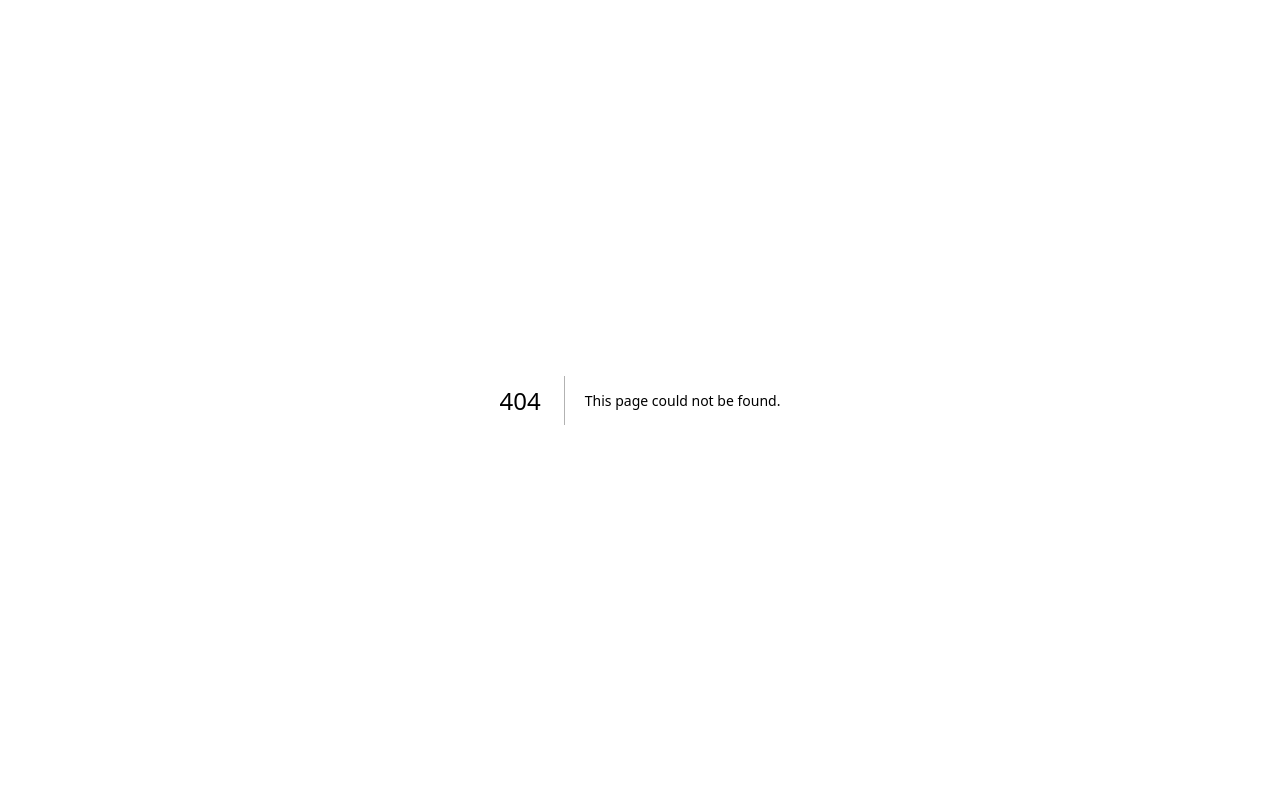
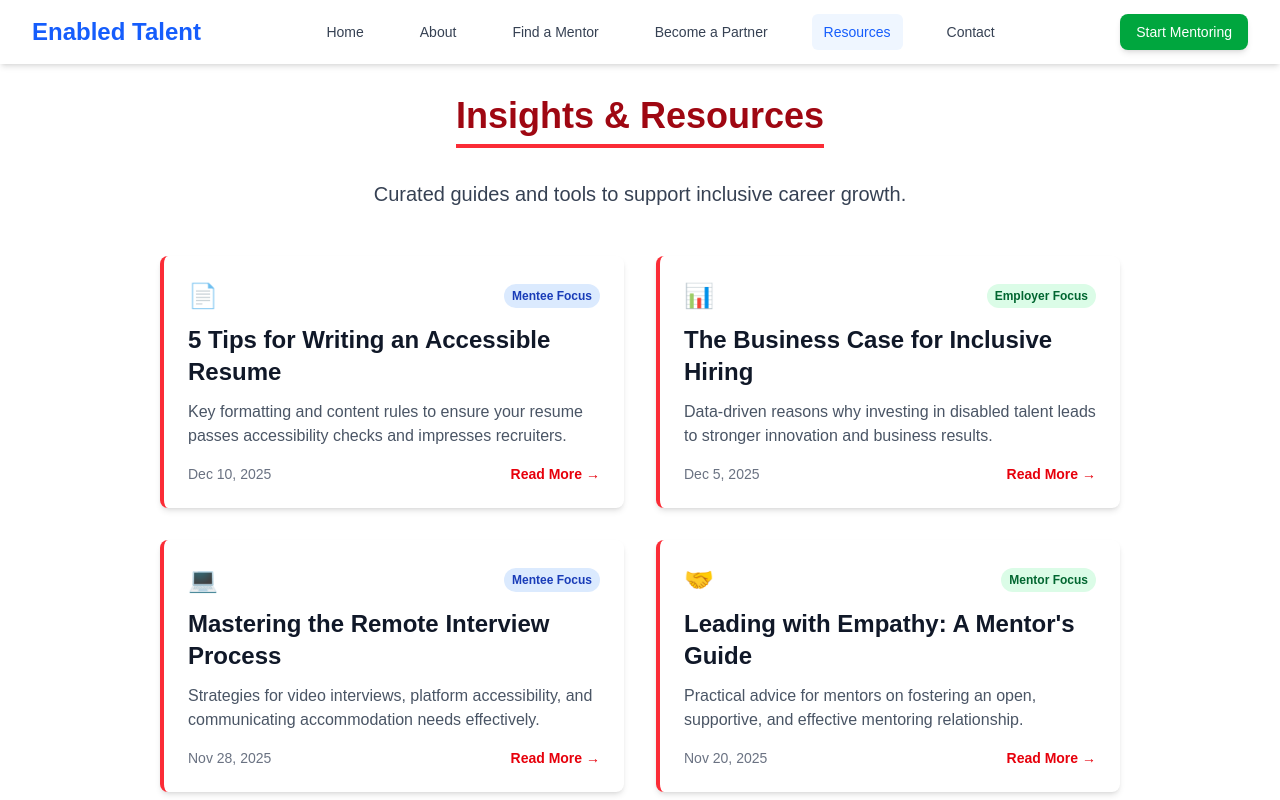
Before and after one commit to tjameel/EnabledTalent, a Next.js app: page /resources in a window 1280 px wide. Before the commit this address had no page. Shown: the top 800 px of the page. Built offline with nearby package versions, Linux system fonts and the light colour scheme.

Commit message:
Added accessible Resources page with ARIA landmarks and semantic HTML.

```diff
--- /dev/null
+++ b/app/resources/page.tsx
@@ -0,0 +1,104 @@
+import Navbar from "../components/Navbar";
+import Footer from "../components/Footer";
+import Link from 'next/link';
+
+export default function Resources() {
+  const articles = [
+    {
+      title: "5 Tips for Writing an Accessible Resume",
+      date: "Dec 10, 2025",
+      summary: "Key formatting and content rules to ensure your resume passes accessibility checks and impresses recruiters.",
+      category: "Mentee Focus",
+      icon: "📄"
+    },
+    {
+      title: "The Business Case for Inclusive Hiring",
+      date: "Dec 5, 2025",
+      summary: "Data-driven reasons why investing in disabled talent leads to stronger innovation and business results.",
+      category: "Employer Focus",
+      icon: "📊"
+    },
+    {
+      title: "Mastering the Remote Interview Process",
+      date: "Nov 28, 2025",
+      summary: "Strategies for video interviews, platform accessibility, and communicating accommodation needs effectively.",
+      category: "Mentee Focus",
+      icon: "💻"
+    },
+    {
+      title: "Leading with Empathy: A Mentor's Guide",
+      date: "Nov 20, 2025",
+      summary: "Practical advice for mentors on fostering an open, supportive, and effective mentoring relationship.",
+      category: "Mentor Focus",
+      icon: "🤝"
+    },
+  ];
+
+  return (
+    <div className="min-h-screen flex flex-col">
+      <Navbar />
+
+      {/* Main content area with ARIA role for screen readers */}
+      <main id="main-content" className="flex-grow container mx-auto p-8 max-w-5xl" role="main">
+
+        {/* Page Header */}
+        <header className="text-center mb-12">
+          <h1 id="resources-heading" className="text-4xl font-extrabold mb-4 text-red-800 border-b-4 border-red-500 inline-block pb-2">
+            Insights & Resources
+          </h1>
+          <p className="text-xl text-gray-700 mt-4">
+            Curated guides and tools to support inclusive career growth.
+          </p>
+        </header>
+
+        {/* Article Grid labeled for accessibility */}
+        <section aria-labelledby="resources-heading" className="grid md:grid-cols-2 gap-8 mb-12">
+          {articles.map((article, index) => (
+            <article
+              key={index}
+              className="bg-white p-6 border-l-4 border-red-500 rounded-lg shadow-md hover:shadow-lg transition duration-300"
+            >
+              <div className="flex items-center justify-between mb-3">
+                <span className="text-2xl" aria-hidden="true">{article.icon}</span>
+                <span className={`text-xs font-bold px-2 py-1 rounded-full ${article.category.includes("Mentee") ? 'bg-blue-100 text-blue-800' : 'bg-green-100 text-green-800'}`}>
+                  {article.category}
+                </span>
+              </div>
+
+              <h2 className="text-2xl font-bold text-gray-900 mb-3">
+                {article.title}
+              </h2>
+              <p className="text-gray-600 mb-4">{article.summary}</p>
+
+              <div className="flex justify-between items-center text-sm text-gray-500">
+                <time dateTime={article.date}>{article.date}</time>
+                <Link
+                  href="/"
+                  className="text-red-600 font-semibold hover:text-red-700 focus:ring-2 focus:ring-red-500 rounded"
+                  aria-label={`Read more about ${article.title}`}
+                >
+                  Read More &rarr;
+                </Link>
+              </div>
+            </article>
+          ))}
+        </section>
+
+        {/* Call to Action Section */}
+        <section className="text-center pt-8 border-t border-gray-200" aria-label="Call to action">
+          <p className="text-lg text-gray-700 mb-6">
+            Looking for more personalized support?
+          </p>
+          <Link
+            href="/talent"
+            className="inline-block bg-red-600 text-white px-10 py-3 rounded-lg text-lg font-bold hover:bg-red-700 transition shadow-md focus:outline-none focus:ring-4 focus:ring-red-300"
+          >
+            Find a Mentor
+          </Link>
+        </section>
+      </main>
+
+      <Footer />
+    </div>
+  );
+}
```
